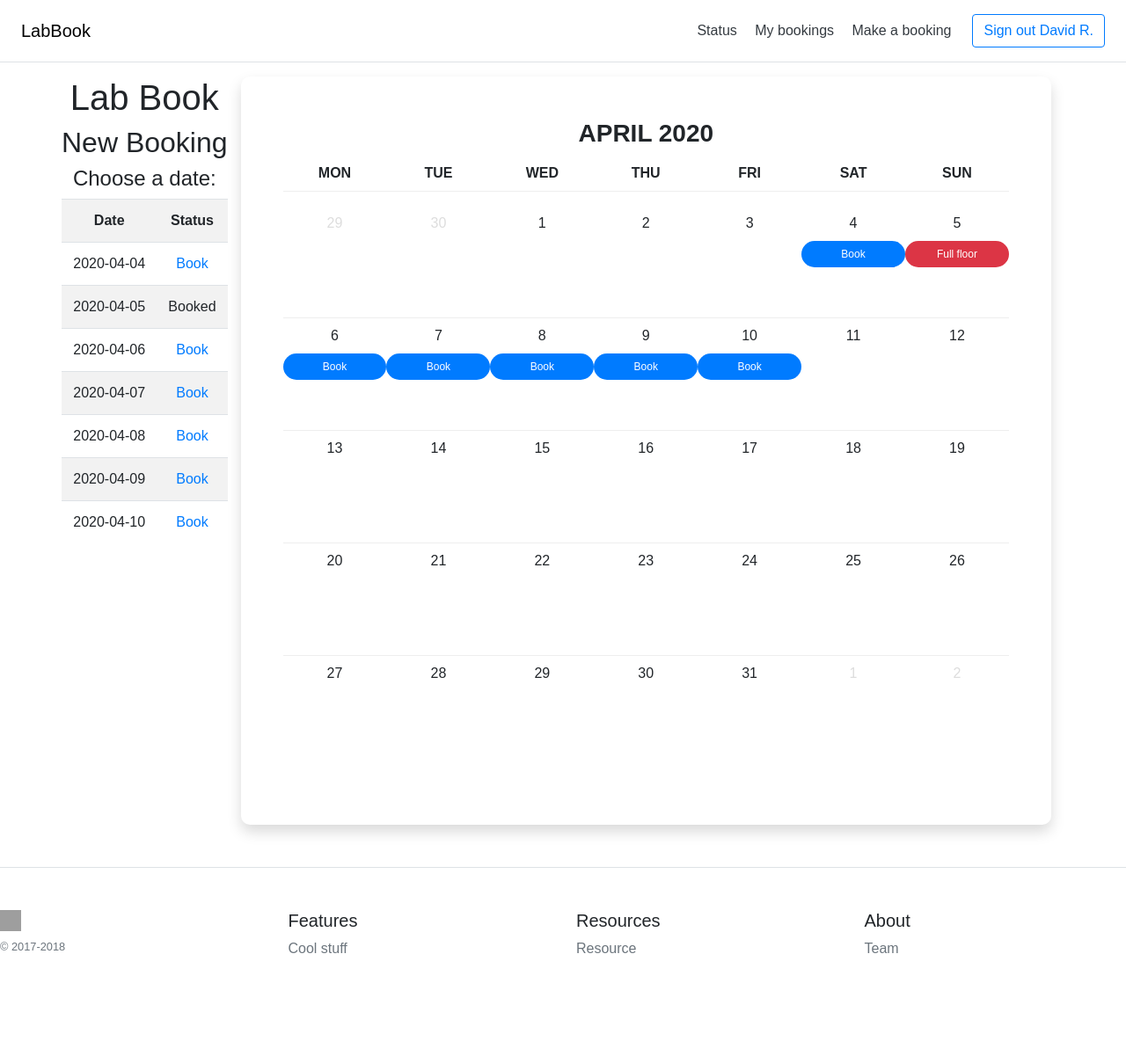
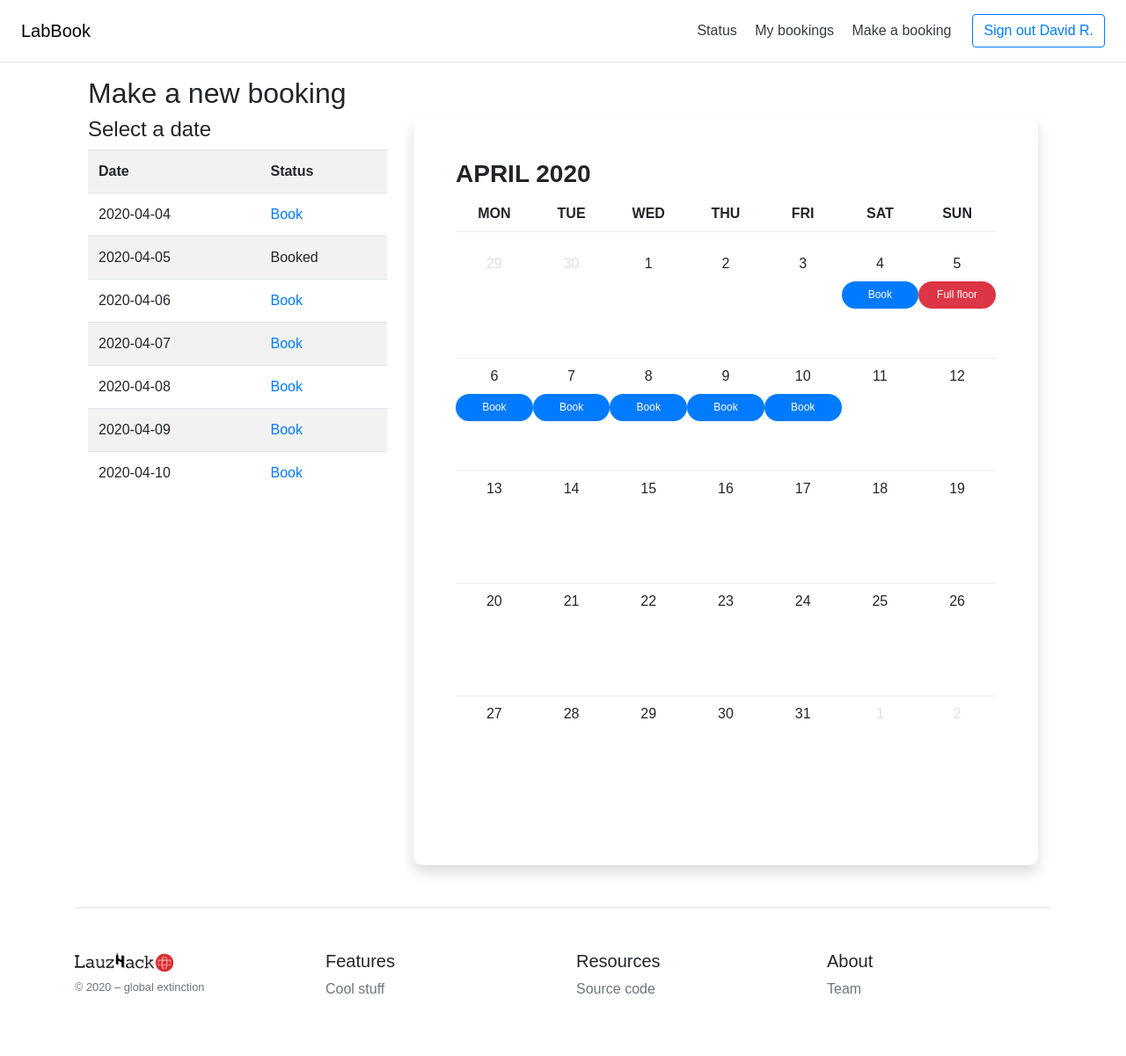
Before and after one commit to roesel/book, a Flask app: page /choose-date/6/ in a window 1280 px wide. Shown: the whole page at 88% size. Before the commit the page ends 1084 px from the top, so only its background shows below. Run offline with Flask 2, Linux system fonts and the light colour scheme; a user stored in the database is signed in; data comes from the database, SQL or seed files in the repository; some libraries are stand-ins or nearby versions; grey boxes are pictures that could not be loaded.

Commit message:
Design cosmetics

```diff
--- a/app/templates/base.html
+++ b/app/templates/base.html
@@ -43,16 +43,17 @@
     <div class="container">
 
       <!-- Content -->
-      <div class="card-deck mb-3 text-center">
-        {% block content %}{% endblock %}
-      </div>
+      {% block content %}{% endblock %}
+
 
       <!-- Footer-->
       <footer class="pt-4 my-md-5 pt-md-5 border-top">
         <div class="row">
-          <div class="col-12 col-md">
-            <img class="mb-2" src="https://getbootstrap.com/docs/4.0/assets/brand/bootstrap-solid.svg" alt="" width="24" height="24">
-            <small class="d-block mb-3 text-muted">&copy; 2017-2018</small>
+          <div class="col-12 col-md dark">
+            <a href="https://covid19.lauzhack.com/">
+              <img class="mb-2" src="/static/img/logo_dark.png" alt="" height="24">
+            </a>
+            <small class="d-block mb-3 text-muted">&copy; 2020 &ndash; global extinction</small>
           </div>
           <div class="col-6 col-md">
             <h5>Features</h5>
@@ -63,7 +64,7 @@
           <div class="col-6 col-md">
             <h5>Resources</h5>
             <ul class="list-unstyled text-small">
-              <li><a class="text-muted" href="#">Resource</a></li>
+              <li><a class="text-muted" href="https://github.com/roesel/book/">Source code</a></li>
             </ul>
           </div>
           <div class="col-6 col-md">
--- a/app/templates/choose_date.html
+++ b/app/templates/choose_date.html
@@ -5,11 +5,15 @@
 {% endblock %}
 
 {% block content %}
-<div class="content">
-    <h1>Lab Book</h1>
-    <h2>New Booking</h2>
-    <h4>Choose a date:</h4>
-
+<div class="container">
+    <div class="row">
+        <div class="col-md-12">
+            <h2>Make a new booking</h2>
+        </div>
+    </div>
+    <div class="row">
+        <div class="col-md-4">
+            <h4>Select a date</h4>
             <table class="table table-striped">
                 <tr>
                     <th>Date</th>
@@ -30,9 +34,7 @@
                 {% endfor %}
             </table>
         </div>
-
-
-      <div class="col-sm">
+        <div class="col-md-8">
             <!-- Calendar -->
             <div class="calendar shadow bg-white p-5">
                 <!--<div class="d-flex align-items-center"><i class="fa fa-calendar fa-3x mr-3"></i>
@@ -42,16 +44,16 @@
                 <h3 class="font-weight-bold mb-3 text-uppercase">April 2020</h2>
 
                 <ol class="day-names list-unstyled">
-                <li class="font-weight-bold text-uppercase">Mon</li>
-                <li class="font-weight-bold text-uppercase">Tue</li>
-                <li class="font-weight-bold text-uppercase">Wed</li>
-                <li class="font-weight-bold text-uppercase">Thu</li>
-                <li class="font-weight-bold text-uppercase">Fri</li>
-                <li class="font-weight-bold text-uppercase">Sat</li>
-                <li class="font-weight-bold text-uppercase">Sun</li>
+                    <li class="font-weight-bold text-uppercase text-center">Mon</li>
+                    <li class="font-weight-bold text-uppercase text-center">Tue</li>
+                    <li class="font-weight-bold text-uppercase text-center">Wed</li>
+                    <li class="font-weight-bold text-uppercase text-center">Thu</li>
+                    <li class="font-weight-bold text-uppercase text-center">Fri</li>
+                    <li class="font-weight-bold text-uppercase text-center">Sat</li>
+                    <li class="font-weight-bold text-uppercase text-center">Sun</li>
                 </ol>
 
-            <ol class="days list-unstyled">
+                <ol class="days list-unstyled  text-center">
                     {% for d in days %}
                         {% if not d["outside"] %}
                             <li>
@@ -79,117 +81,18 @@
 
                     </li>
                     {% endfor %}
-            <!--<li>
+                    <!--
+                    <li>
                         <div class="date">1</div>
                         <div class="event bg-success">Event with Long Name</div>
-            </li>
-            <li>
-                <div class="date">2</div>
-            </li>
-            <li>
-                <div class="date">3</div>
-            </li>
-            <li>
-                <div class="date">4</div>
-            </li>
-            <li>
-                <div class="date">5</div>
-            </li>
-            <li>
-                <div class="date">6</div>
-            </li>
-            <li>
-                <div class="date">7</div>
-            </li>
-            <li>
-                <div class="date">8</div>
-            </li>
-            <li>
-                <div class="date">9</div>
-            </li>
-            <li>
-                <div class="date">10</div>
-            </li>
-            <li>
-                <div class="date">11</div>
-            </li>
-            <li>
-                <div class="date">12</div>
-            </li>
-            <li>
-                <div class="date">13</div>
+                        <div class="event bg-primary">Event Name</div>
                         <div class="event all-day begin span-2 bg-warning">Event Name</div>
-            </li>
-            <li>
-                <div class="date">14</div>
-            </li>
-            <li>
-                <div class="date">15</div>
                         <div class="event all-day end bg-success">Event Name</div>
-            </li>
-            <li>
-                <div class="date">16</div>
-            </li>
-            <li>
-                <div class="date">17</div>
-            </li>
-            <li>
-                <div class="date">18</div>
-            </li>
-            <li>
-                <div class="date">19</div>
-            </li>
-            <li>
-                <div class="date">20</div>
-            </li>
-            <li>
-                <div class="date">21</div>
+                        <div class="event bg-info">Event with Longer Name</div>
                         <div class="event bg-primary">Event Name</div>
                         <div class="event bg-success">Event Name</div>
-            </li>
-            <li>
-                <div class="date">22</div>
-                <div class="event bg-info">Event with Longer Name</div>
-            </li>
-            <li>
-                <div class="date">23</div>
-            </li>
-            <li>
-                <div class="date">24</div>
-            </li>
-            <li>
-                <div class="date">25</div>
-            </li>
-            <li>
-                <div class="date">26</div>
-            </li>
-            <li>
-                <div class="date">27</div>
-            </li>
-            <li>
-                <div class="date">28</div>
-            </li>
-            <li>
-                <div class="date">29</div>
-            </li>
-            <li>
-                <div class="date">30</div>
-            </li>
-            <li>
-                <div class="date">31</div>
-            </li>
-            <li class="outside">
-                <div class="date">1</div>
-            </li>
-            <li class="outside">
-                <div class="date">2</div>
-            </li>
-            <li class="outside">
-                <div class="date">3</div>
-            </li>
-            <li class="outside">
-                <div class="date">4</div>
                     </li>-->
+
                 </ol>
             </div>
         </div>
@@ -198,4 +101,6 @@
 
 
 
+
+
 {% endblock %}
```
Also changed, not shown: app/templates/book.html (+16 -9 lines), app/templates/dashboard.html (+17 -5 lines), app/templates/status.html (+5 -7 lines), app/static/img/logo.png (added), app/static/img/logo.svg (added), app/static/img/logo_dark.png (added). Lines whose indentation alone changed are shown as unchanged.
